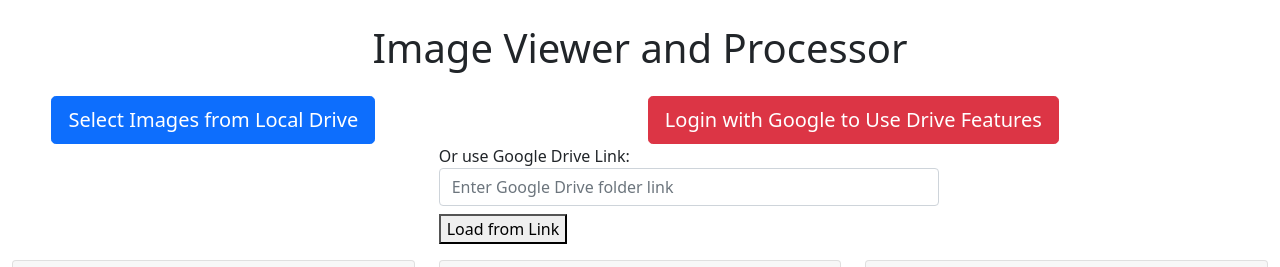
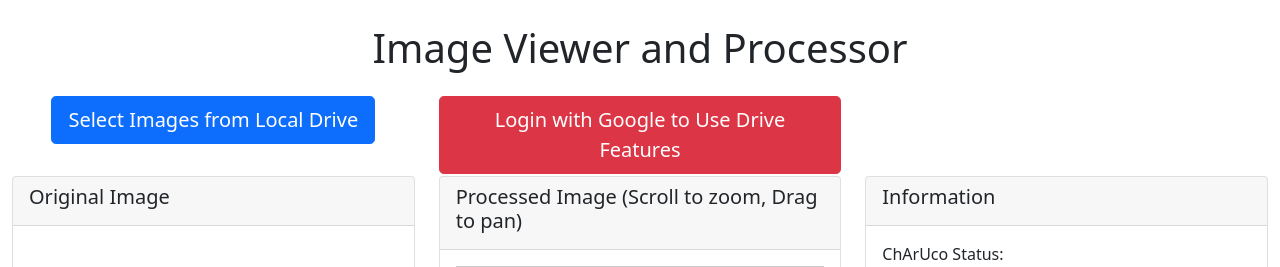
Before and after one commit to Clod/Grain-QR-Detection, a Flask app: page / in a window 1280 px wide. Shown: the top 267 px of the page. Run offline with Flask 3, Linux system fonts and the light colour scheme.

Commit message:
GOOGLE STUFF REORDERED

```diff
--- a/templates/index.html
+++ b/templates/index.html
@@ -40,13 +40,22 @@
             </div>
             <div class="col-12 col-md-8">
                 <!-- Login/Logout and Google Drive Section -->
-                <div class="row mb-3">
-                    <div class="col-12 text-center">
+                <div class="row">
+                    <!-- Left Column: Login Status -->
+                    <div class="col-md-6 text-center mb-3 mb-md-0">
                         {% if session['google_credentials'] %}
                             <p class="lead">Logged in with Google.</p>
-                        <a href="{{ url_for('logout_google') }}" class="btn btn-warning btn-lg mb-2">Logout from Google</a>
-                        <hr>
-                        <h5 class="mt-3">Google Drive Integration</h5>
+                            <a href="{{ url_for('logout_google') }}" class="btn btn-warning btn-lg">Logout from Google</a>
+                        {% else %}
+                            <a href="{{ url_for('login_google') }}" class="btn btn-danger btn-lg">Login with Google to Use Drive Features</a>
+                        {% endif %}
+                    </div>
+
+                    <!-- Right Column: Drive Integration and Link -->
+                    <div class="col-md-6">
+                        {% if session['google_credentials'] %}
+                            <div class="text-center mb-3">
+                                <h5 class="mt-md-0">Google Drive Integration</h5>
                                 {% if session['selected_google_drive_folder_id'] %}
                                     <p>Selected Folder: <strong>{{ session['selected_google_drive_folder_name'] }}</strong> (ID: {{ session['selected_google_drive_folder_id'] }})</p>
                                     <a href="{{ url_for('drive_folders') }}" class="btn btn-info">Change Google Drive Folder</a>
@@ -54,14 +63,14 @@
                                     <p>No Google Drive folder selected.</p>
                                     <a href="{{ url_for('drive_folders') }}" class="btn btn-primary">List Google Drive Folders</a>
                                 {% endif %}
-                        {% else %}
-                        <a href="{{ url_for('login_google') }}" class="btn btn-danger btn-lg">Login with Google to Use Drive Features</a>
+                            </div>
+                            <hr class="d-md-none"> <!-- Horizontal line for small screens if needed -->
+                            <div class="text-center text-md-start"> <!-- text-md-start to align left on medium+ screens -->
+                                <label for="driveLinkInput" class="form-label">Or use Google Drive Link:</label>
+                                <input type="url" id="driveLinkInput" name="drive_link" placeholder="Enter Google Drive folder link" class="form-control mb-2">
+                                <button id="submitDriveLinkBtn" class="btn btn-secondary">Load from Link</button>
+                            </div>
                         {% endif %}
-                    </div>
-                                    <div>
-                    <label for="driveLinkInput">Or use Google Drive Link:</label> <br/>
-                    <input type="url" id="driveLinkInput" name="drive_link" placeholder="Enter Google Drive folder link" class="form-control mb-2" style="width: 500px; display: inline-block; margin-right: 5px;"> </br>
-                    <button id="submitDriveLinkBtn" class="button">Load from Link</button>
                     </div>
                 </div>
             </div>
```
Lines whose indentation alone changed are shown as unchanged.
